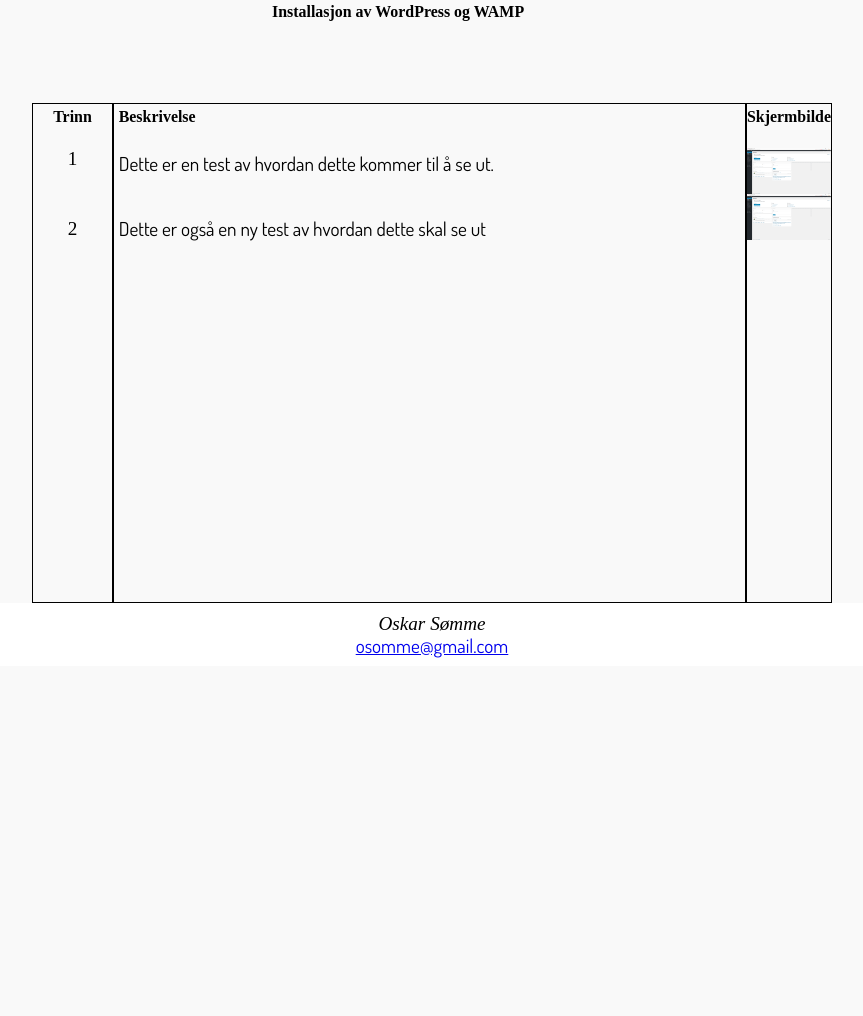
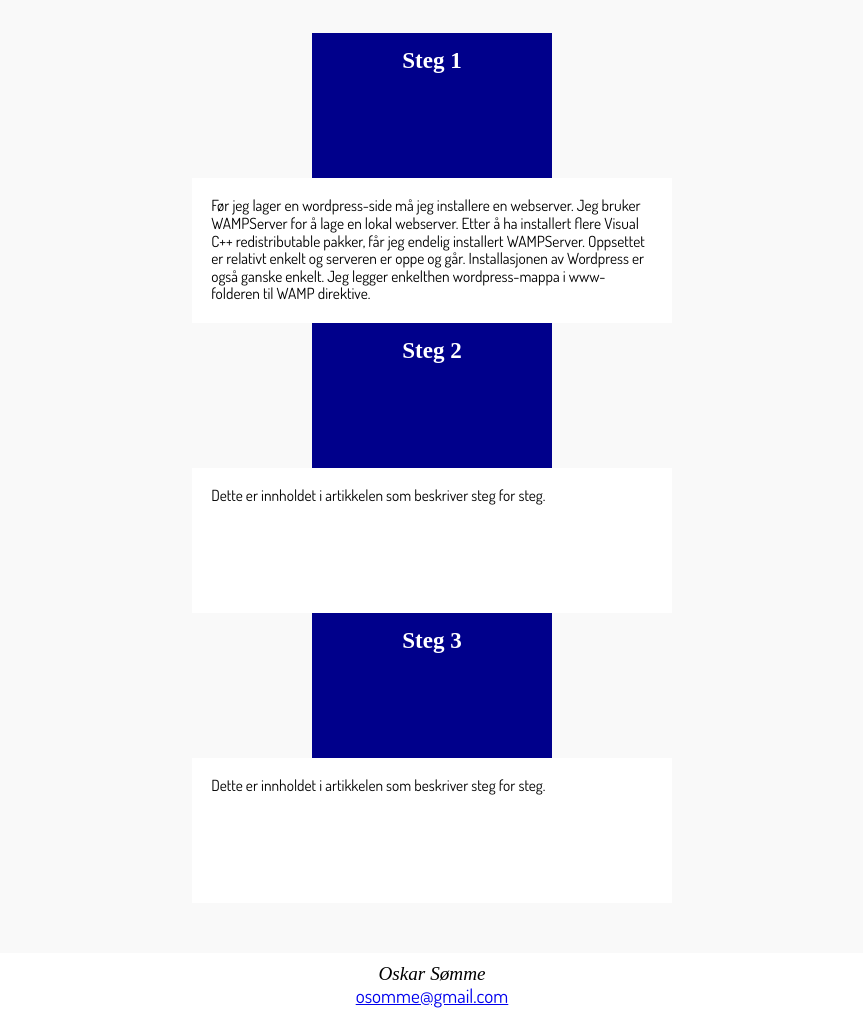
Before and after one commit to osomme/webobg4, a plain HTML site: page installasjon.html in a window 1280 px wide. Shown: the part 457-1473 px from the top of the page, without its empty margins (208-1071 px from the left). Before the commit the page ends 1123 px from the top, so only its background shows below. Drawn offline with Linux system fonts and the light colour scheme.

Commit message:
Nytt design på artikkelsidene.

```diff
--- a/css/index.css
+++ b/css/index.css
@@ -200,7 +200,7 @@
   margin: 0 auto;
   width: 100%;
   grid-template-columns: repeat(16, [col-start] 1fr);
-  grid-template-rows: 400px 60px 100px 500px; }
+  grid-template-rows: 400px 60px 900px auto; }
 
 .index-header {
   grid-column: col-start / 9;
@@ -215,10 +215,6 @@
   grid-column: col-start / 17;
   grid-row: 2; }
 
-.artikkel-tittel {
-  grid-column: col-start 7/span 4;
-  grid-row: 3; }
-
 main {
   display: -webkit-box;
   display: -webkit-flex;
@@ -227,74 +223,158 @@
   -webkit-flex-wrap: wrap;
   -ms-flex-wrap: wrap;
   flex-wrap: wrap;
-  -webkit-box-orient: horizontal;
+  -webkit-box-orient: vertical;
   -webkit-box-direction: normal;
-  -webkit-flex-direction: row;
-  -ms-flex-direction: row;
-  flex-direction: row;
+  -webkit-flex-direction: column;
+  -ms-flex-direction: column;
+  flex-direction: column;
   -webkit-box-pack: justify;
   -webkit-justify-content: space-between;
   -ms-flex-pack: justify;
   justify-content: space-between;
-  grid-column: col-start 4/14;
-  grid-row: 4; }
+  grid-column: col-start 6/12;
+  grid-row: 3;
+  margin-top: 30px; }
 
-#artikkel-trinn {
+#artikkel-steg1 {
   -webkit-box-flex: 1;
   -webkit-flex: 1;
   -ms-flex: 1;
   flex: 1;
+  margin: 0 auto;
   -webkit-box-ordinal-group: 2;
   -webkit-order: 1;
   -ms-flex-order: 1;
   order: 1;
-  border: 1px solid black;
-  text-align: center; }
-  #artikkel-trinn h5 {
-    padding-top: 0.2rem; }
-  #artikkel-trinn p {
-    padding-top: 0.25rem;
-    font-weight: bolder; }
+  background-color: darkblue;
+  color: white;
+  text-align: center;
+  width: 50%; }
+  #artikkel-steg1 h4 {
+    padding-top: 6%; }
 
-#artikkel-beskrivelse {
-  -webkit-box-flex: 8;
-  -webkit-flex: 8;
-  -ms-flex: 8;
-  flex: 8;
+#artikkel-innhold1 {
+  -webkit-box-flex: 1;
+  -webkit-flex: 1;
+  -ms-flex: 1;
+  flex: 1;
   -webkit-box-ordinal-group: 3;
   -webkit-order: 2;
   -ms-flex-order: 2;
   order: 2;
-  border: 1px solid black; }
-  #artikkel-beskrivelse h5 {
-    padding-top: 0.2rem;
-    padding-left: 0.25rem; }
-  #artikkel-beskrivelse p {
-    padding-top: 0.25rem;
-    padding-left: 0.25rem;
-    margin-bottom: 2rem; }
+  background-color: white; }
+  #artikkel-innhold1 p {
+    font-size: 0.8rem;
+    padding: 1rem; }
 
-#artikkel-bilde {
+#artikkel-steg2 {
   -webkit-box-flex: 1;
   -webkit-flex: 1;
   -ms-flex: 1;
   flex: 1;
+  margin: 0 auto;
   -webkit-box-ordinal-group: 4;
   -webkit-order: 3;
   -ms-flex-order: 3;
   order: 3;
-  border: 1px solid black; }
-  #artikkel-bilde h5 {
-    padding-top: 0.2rem; }
+  background-color: darkblue;
+  color: white;
+  text-align: center;
+  width: 50%; }
+  #artikkel-steg2 h4 {
+    padding-top: 6%; }
 
+#artikkel-innhold2 {
+  -webkit-box-flex: 1;
+  -webkit-flex: 1;
+  -ms-flex: 1;
+  flex: 1;
+  -webkit-box-ordinal-group: 5;
+  -webkit-order: 4;
+  -ms-flex-order: 4;
+  order: 4;
+  background-color: white; }
+  #artikkel-innhold2 p {
+    font-size: 0.8rem;
+    padding: 1rem; }
+
+#artikkel-steg3 {
+  -webkit-box-flex: 1;
+  -webkit-flex: 1;
+  -ms-flex: 1;
+  flex: 1;
+  margin: 0 auto;
+  -webkit-box-ordinal-group: 6;
+  -webkit-order: 5;
+  -ms-flex-order: 5;
+  order: 5;
+  background-color: darkblue;
+  color: white;
+  text-align: center;
+  width: 50%; }
+  #artikkel-steg3 h4 {
+    padding-top: 6%; }
+
+#artikkel-innhold3 {
+  -webkit-box-flex: 1;
+  -webkit-flex: 1;
+  -ms-flex: 1;
+  flex: 1;
+  -webkit-box-ordinal-group: 7;
+  -webkit-order: 6;
+  -ms-flex-order: 6;
+  order: 6;
+  background-color: white; }
+  #artikkel-innhold3 p {
+    font-size: 0.8rem;
+    padding: 1rem; }
+
+/*#artikkel-trinn {
+  flex: 1;
+  order: 1;
+  border: 1px solid black;
+  text-align: center;
+  h5 {
+    padding-top: 0.2rem;
+  }
+  p {
+    padding-top: 0.25rem;
+    font-weight: bolder;
+  }
+}
+
+#artikkel-beskrivelse {
+  flex: 8;
+  order: 2;
+  border: 1px solid black;
+  h5 {
+    padding-top: 0.2rem;
+    padding-left: 0.25rem;
+  }
+  p {
+    padding-top: 0.25rem;
+    padding-left: 0.25rem;
+    margin-bottom: 2rem;
+  }
+}
+
+#artikkel-bilde {
+  flex: 1;
+  order: 3;
+  border: 1px solid black;
+  h5 {
+    padding-top: 0.2rem;
+  }
+}*/
 .index-footer {
   grid-row: 4;
   grid-column: col-start / 9;
   background-color: white;
   text-align: center;
   padding: 0.5rem;
-  grid-row: 5;
-  grid-column: col-start / 17; }
+  grid-row: 4;
+  grid-column: col-start / 17;
+  margin-top: 50px; }
 
 ol {
   padding: 0; }
@@ -355,10 +435,3 @@
 /* For å få hjemmeikonet sentrert på navbaren */
 #forste-element-i-liste, #forst {
   margin-left: 0; }
-
-img {
-  width: 100%;
-  height: 20%; }
-
-tr:nth-child(even) {
-  background-color: #dddddd; }
--- a/installasjon.html
+++ b/installasjon.html
@@ -10,7 +10,7 @@
 <body>
 	<div class="artikkel-grid">
 		<header class="index-header">
-			<h1>Oblig 4</h1>
+			<h1>Installasjon</h1>
 		</header>
 		<nav class="artikkel-nav">
 			<ul>
@@ -25,29 +25,30 @@
 				<li><a href="forside.html">Forside</a></li>
 			</ul>
 		</nav>
-		<section class="artikkel-tittel">
-			<h5>Installasjon av WordPress og WAMP</h5>
-		</section>
 		<main>
-			<div id="artikkel-trinn">
-				<h5>Trinn</h5><br />
-				<ol>
-					<li>1</li>
-					<li>2</li>
-				</ol>
+			<div id="artikkel-steg1">
+				<h4>Steg 1</h4>
 			</div>
-			<div id="artikkel-beskrivelse">
-				<h5>Beskrivelse</h5><br />
-				<p>Dette er en test av hvordan dette kommer til å se ut.</p>
-				<p>Dette er også en ny test av hvordan dette skal se ut</p>
+			<article id="artikkel-innhold1">
+				<p>Før jeg lager en wordpress-side må jeg installere en webserver. Jeg bruker
+				WAMPServer for å lage en lokal webserver. Etter å ha installert flere Visual C++
+				redistributable pakker, får jeg endelig installert WAMPServer. Oppsettet er
+				relativt enkelt og serveren er oppe og går. Installasjonen av Wordpress er
+				også ganske enkelt. Jeg legger enkelthen wordpress-mappa i www-folderen til
+				WAMP direktive.</p>
+			</article>
+			<div id="artikkel-steg2">
+				<h4>Steg 2</h4>
 			</div>
-			<div id="artikkel-bilde">
-				<h5>Skjermbilde</h5><br />
-				<ul>
-					<li><img src="bilder/1dashboard.png" alt="dashboard" /></li>
-					<li><img src="bilder/1dashboard.png" alt="dashboard" /></li>
-				</ul>
+			<article id="artikkel-innhold2">
+				<p>Dette er innholdet i artikkelen som beskriver steg for steg.</p>
+			</article>
+			<div id="artikkel-steg3">
+				<h4>Steg 3</h4>
 			</div>
+			<article id="artikkel-innhold3">
+				<p>Dette er innholdet i artikkelen som beskriver steg for steg.</p>
+			</article>
 		</main>
 		<footer class="index-footer">
 			<address>Oskar Sømme</address><a href="mailto:osomme@gmail.com">osomme@gmail.com</a>
--- a/scss/_index.scss
+++ b/scss/_index.scss
@@ -64,12 +64,3 @@
 #forste-element-i-liste, #forst {
   margin-left: 0;
 }
-
-img {
-  width: 100%;
-  height: 20%;
-}
-
-tr:nth-child(even) {
-  background-color: #dddddd;
-}
--- a/scss/artikkelgrid.scss
+++ b/scss/artikkelgrid.scss
@@ -6,7 +6,7 @@
   margin: 0 auto;
   width: 100%;
   grid-template-columns: repeat(16, [col-start] 1fr);
-  grid-template-rows: 400px 60px 100px 500px;
+  grid-template-rows: 400px 60px 900px auto;
 }
 
 .index-header {
@@ -19,21 +19,37 @@
   grid-row: 2;
 }
 
-.artikkel-tittel {
-  grid-column: col-start 7/span 4;
-  grid-row: 3;
-}
-
 main {
   display: flex;
   flex-wrap: wrap;
-  flex-direction: row;
+  flex-direction: column;
   justify-content: space-between;
-  grid-column: col-start 4/14;
-  grid-row: 4;
+  grid-column: col-start 6/12;
+  grid-row: 3;
+  margin-top: 30px;
 }
 
-#artikkel-trinn {
+#artikkel-steg1 {
+  @include artikkel-steg(1)
+}
+#artikkel-innhold1 {
+  @include artikkel-innhold(2)
+}
+#artikkel-steg2 {
+  @include artikkel-steg(3)
+}
+#artikkel-innhold2 {
+  @include artikkel-innhold(4)
+}
+#artikkel-steg3 {
+  @include artikkel-steg(5)
+}
+#artikkel-innhold3 {
+  @include artikkel-innhold(6)
+}
+
+
+/*#artikkel-trinn {
   flex: 1;
   order: 1;
   border: 1px solid black;
@@ -69,12 +85,13 @@
   h5 {
     padding-top: 0.2rem;
   }
-}
+}*/
 
 .index-footer {
   @include index-footer;
-  grid-row: 5;
+  grid-row: 4;
   grid-column: col-start / 17;
+  margin-top: 50px;
 }
 
 ol {
```
Also changed, not shown: scss/mixins.scss (+23 -0 lines).
